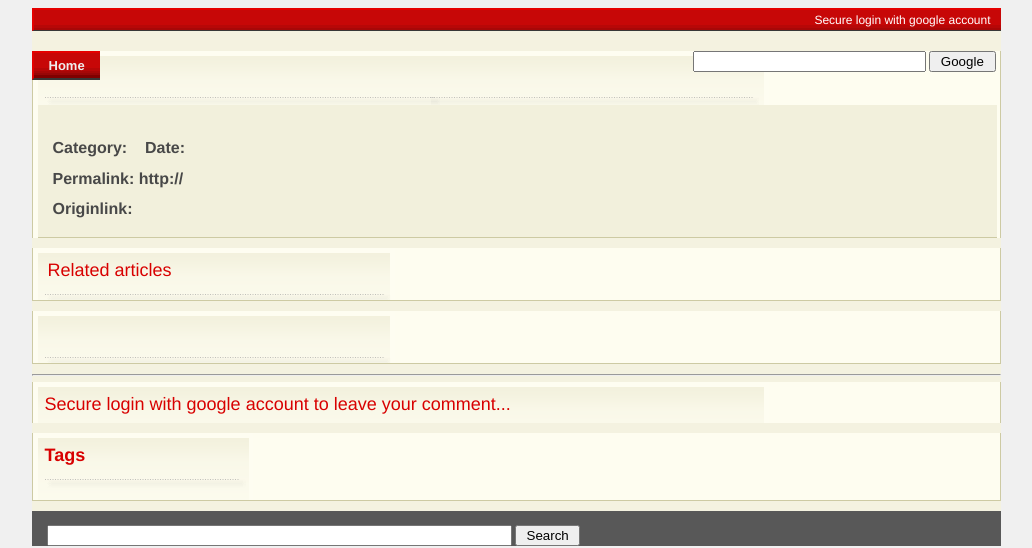
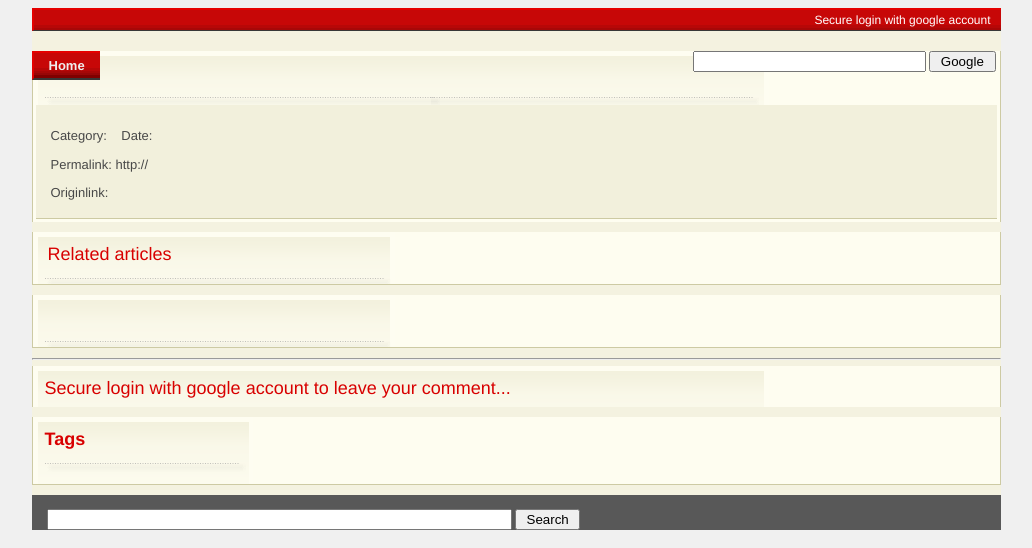
Before and after one commit to cai-wy/GAE-DJANGO-CMS, a Django app: template src/app1/templates/app1/detail.html in a window 1280 px wide. Shown: the top 548 px of the page, without its empty margins (124-1156 px from the left). Run offline with Django 3.2, Linux system fonts and the light colour scheme; the template is opened without the code that fills it, so the values that code supplies are empty; parts of the project's set-up code (start-up, migrations or seed data) failed here and were passed over; some libraries are stand-ins or nearby versions.

Commit message:
1. 修改robots。txt，删除bbs目录 2. 修改CSS错误 3. 将google adsense文字链从正文块内底部移到正文快外

```diff
--- a/src/app1/templates/app1/detail.html
+++ b/src/app1/templates/app1/detail.html
@@ -29,20 +29,6 @@ src="http://pagead2.googlesyndication.com/pagead/show_ads.js">
 <div id="content">
 {{obj.content|safe}}
 <div class="clear"></div>
-<div class="yui-u first" id="detail_ad2">
-<script type="text/javascript"><!--
-google_ad_client = "ca-pub-5012078247778040";
-/* 正文底部链接单元 */
-google_ad_slot = "9761965947";
-google_ad_width = 728;
-google_ad_height = 15;
-//-->
-</script>
-<script type="text/javascript"
-src="http://pagead2.googlesyndication.com/pagead/show_ads.js">
-</script>
-</div>
-<div class="clear"></div>
 <div id="contentinfo">
 <p>{%if obj.tags%}{% trans " Tags" %}: {%for tag in obj.tags%}<a href="{% url app1.views.tag_article tag %}" title="{{tag|safe}}">{{tag|safe}}</a>{% if not forloop.last %},&nbsp{% endif %}{%endfor%}{%endif%}</p>
 <p>{% trans "Category:" %} <a href="{{obj.category.get_absolute_url}}" title="{{obj.category.name|safe}}">{{obj.category.name|safe}}</a>&nbsp&nbsp
@@ -62,6 +48,22 @@ src="http://pagead2.googlesyndication.com/pagead/show_ads.js">
 {% endif %}</p>
 {% endif %}
 </div>
+
+<div class="yui-u first" id="detail_ad2">
+<script type="text/javascript"><!--
+google_ad_client = "ca-pub-5012078247778040";
+/* 正文底部链接单元 */
+google_ad_slot = "9761965947";
+google_ad_width = 728;
+google_ad_height = 15;
+//-->
+</script>
+<script type="text/javascript"
+src="http://pagead2.googlesyndication.com/pagead/show_ads.js">
+</script>
+</div>
+
+<div class="clear"></div>
 </div>
 
 <div class="yui-g" id="articlebot">
--- a/src/app1/templates/robots.txt
+++ b/src/app1/templates/robots.txt
@@ -4,4 +4,3 @@
 User-agent: *
 Allow: /
 Sitemap: http://{{ current_site_domain|safe }}/sitemap.xml
-Sitemap: http://{{ current_site_domain|safe }}/bbs/sitemap.xml
--- a/src/app1/views.py
+++ b/src/app1/views.py
@@ -709,6 +709,7 @@ def show_profile(request,key):
         return generate(request,'show_profile.html',{'obj':obj,'form':form})
     else:
         HttpResponseRedirect("/")
+
 def robots(request):
     current_site = get_current_site(request)
     return render_to_response(request,'robots.txt',{'current_site_domain':current_site.domain})
@@ -736,8 +737,8 @@ def getsitemapxml(request,cate_list):
         ##get cate
         loc = u"http://%s%s" % (current_site.domain,cate.get_absolute_url())
         lastmod = "%s"%(now().strftime('%Y-%m-%dT%X+00:00'))
-        changefreq = 'daily'
-        priority = '0.6'
+        changefreq = 'hourly'
+        priority = '0.7'
         urlstr = "<url>\n<loc>%s</loc>\n<lastmod>%s</lastmod>\n<changefreq>%s</changefreq>\n<priority>%s</priority>\n</url>\n"%(loc,lastmod,changefreq,priority)
         urls.append(urlstr)
         ##get cate art
--- a/src/media/css/main.css
+++ b/src/media/css/main.css
@@ -185,7 +185,7 @@ a:hover {color:#000;text-decoration:underline;}
 #bd #yui-main {margin-top:0px;}
 
 #detail_ad1 {text-align:center;margin-top:10px; margin-bottom:10px; clear:left; float:left}
-#detail_ad2 {text-align:center;margin-top:10px;}
+#detail_ad2 {text-align:center;margin-left:3px;}
 
 .yui-g {margin-bottom:0px;}
 .cate {margin-bottom:10px;background:url(/media/images/bodybottombg.gif) 0 0 no-repeat #FEFDF0;
@@ -222,14 +222,14 @@ color:#484848
 #articletop {background:url(/media/images/articletopbg.gif) 0 0 no-repeat #FEFDF0;border-left:1px solid #CDCAA3; border-right:1px solid #CDCAA3;margin-bottom:10px;padding-bottom:0px;color:#484848;}
 
 
-#content {background-color:#f2f0dc;padding:0px 10px 10px 15px;margin:5px 3px 5px 5px;border-bottom:1px solid #CDCAA3;line-height:160%;font-size:medium;}
+#content {background-color:#f2f0dc;padding:0px 10px 10px 15px;margin:5px 3px 3px 3px;border-bottom:1px solid #CDCAA3;line-height:160%;font-size:medium;}
 #content a {text-decoration:underline;color:#d80000;}
 #content a:hover {text-decoration:underline;color:#d80000;}
 #content ul {margin-left:10px;}
 #content ul li {margin-bottom:6px;}
-#contentinfo p {font-weight:bold;margin-top:5px;margin-bottom:5px;}
-#contentinfo p a {color:#484848;font-weight:normal;text-decoration:underline;}
-#contentinfo p a:hover {color:#d80000;font-weight:bold;text-decoration:underline;}
+#contentinfo p {font-weight:bold;margin-top:3px;margin-bottom:2px;font-weight:normal;font-size:small;}
+#contentinfo p a {color:#484848;text-decoration:underline;}
+#contentinfo p a:hover {color:#d80000;font-weight:bold;}
 
 blockquote {font-style:normal;line-height:120%;padding-left:8px;margin:10px 10px 0px 10px;font-size:medium;}
 #articletop h2 {color:#d80000;padding:12px 0px 8px 12px;font-size:large;
```
